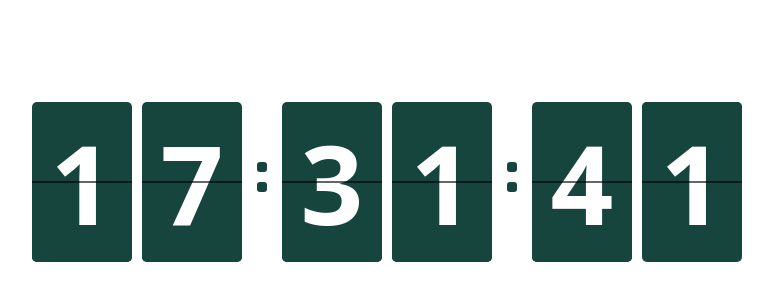
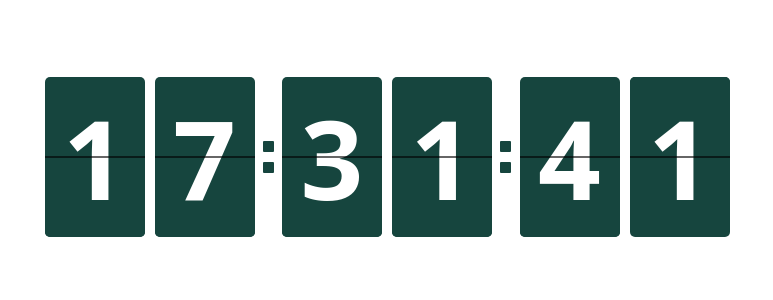
Before and after one commit to xw5/clock, a React (Vite) app: page /#/normal in a window 1280 px wide. Shown: the part 248-548 px from the top of the page, without its empty margins (253-1026 px from the left). Built offline with nearby package versions, Linux system fonts and the light colour scheme.

Commit message:
feat:翻牌时钟优化

```diff
--- a/package.json
+++ b/package.json
@@ -21,7 +21,8 @@
     "@electron-toolkit/preload": "^3.0.0",
     "@electron-toolkit/utils": "^3.0.0",
     "electron-updater": "^6.1.7",
-    "react-router-dom": "^6.22.3"
+    "react-router-dom": "^6.22.3",
+    "zustand": "^4.5.2"
   },
   "devDependencies": {
     "@electron-toolkit/eslint-config": "^1.0.2",
--- a/src/renderer/src/App.jsx
+++ b/src/renderer/src/App.jsx
@@ -1,4 +1,4 @@
-import Versions from './components/Versions'
+// import Versions from './components/Versions'
 import { useEffect } from 'react';
 import { HashRouter, Routes, Route } from "react-router-dom";
 import Normal from './pages/Normal/Normal.jsx';
@@ -6,7 +6,7 @@ import Options from './pages/Options/Options.jsx';
 import heartbeat from '@renderer/utils/heartbeat';
 
 function App() {
-  const ipcHandle = () => window.electron.ipcRenderer.send('ping')
+  // const ipcHandle = () => window.electron.ipcRenderer.send('ping')
   useEffect(() => {
     heartbeat.start();
     return () => {
--- a/src/renderer/src/assets/main.css
+++ b/src/renderer/src/assets/main.css
@@ -1 +1,9 @@
 @import './base.css';
+.drag{
+  user-select: none;
+  -webkit-app-region: drag;
+}
+.no-drag{
+  user-select: text;
+  -webkit-app-region: no-drag;
+}
--- a/src/renderer/src/components/DateStr/DateStr.jsx
+++ b/src/renderer/src/components/DateStr/DateStr.jsx
@@ -1,9 +1,14 @@
 import { useState, useEffect, useRef } from 'react';
+import useGlobalStore from '@renderer/store/index.js';
 import { timestampToTime } from '@renderer/utils/common.js';
+import heartbeat from '@renderer/utils/heartbeat';
 
-function DateStr({initialValue}) {
+function DateStr({}) {
   const [dateStr, setDateStr] = useState('');
   const timer = useRef();
+  const heartIndex = useRef();
+
+  const size = useGlobalStore((state) => state.size);
 
   const countTime = () => {
     const timeStr = timestampToTime();
@@ -12,16 +17,15 @@ function DateStr({initialValue}) {
   }
 
   useEffect(() => {
-    timer.current = setInterval(()=>{
-      countTime();
-    },1000);
+    countTime();
+    heartIndex.current = heartbeat.add(countTime);
     return () => {
-      clearInterval(timer.current);
+      heartbeat.remove(heartIndex.current);
     };
   }, []);
 
 
-  return <div className="text-[rgba(255,255,255,.68)] text-[40px] w-full leading-[1.5em] text-center">{ dateStr }</div>
+  return <div className="text-[rgba(255,255,255,.68)] w-full leading-[1.5em] text-center" style={{fontSize: size / 2.5+'px'}}>{ dateStr }</div>
 }
 
 export default DateStr
--- a/src/renderer/src/components/TextRolling/TextRolling.css
+++ b/src/renderer/src/components/TextRolling/TextRolling.css
@@ -4,7 +4,7 @@
 }
 .tips-container{
   transform-style: preserve-3d;
-  transform-origin: 50% 50% -15px;
+  transform-origin: 50% 50% -1.25em;
   transition: transform .4s;
 }
 .tips0,.tips1,.tips2,.tips3{
@@ -16,7 +16,7 @@
   transform: rotateX(-90deg);
 }
 .tips2{
-  transform: translateZ(-30px) rotateX(180deg);
+  transform: translateZ(-2.5em) rotateX(180deg);
 }
 .tips3{
   top: -100%;
--- a/src/renderer/src/components/TextRolling/TextRolling.jsx
+++ b/src/renderer/src/components/TextRolling/TextRolling.jsx
@@ -1,5 +1,6 @@
 import { useState, useEffect, useRef } from 'react';
 import heartbeat from '@renderer/utils/heartbeat';
+import useGlobalStore from '@renderer/store/index.js';
 import './TextRolling.css';
 
 function TextRolling() {
@@ -9,6 +10,8 @@ function TextRolling() {
   const dirction = useRef('up');
   const heartIndex = useRef();
   const countTag= useRef(0);
+
+  const size = useGlobalStore((state) => state.size);
 
   const tipsHandle = () => {
     countTag.current += 1;
@@ -34,7 +37,7 @@ function TextRolling() {
   }, [tipsIndex]);
 
   return (
-    <div className="text-[rgba(255,255,255,.46)] text-[20px] absolute bottom-[-2em] left-0 w-full text-center leading-[1.5em] h-[1.5em] tips-wrap">
+    <div className="text-[rgba(255,255,255,.46)] w-full text-center leading-[2.5em] h-[2.5em] tips-wrap" style={{fontSize: size / 5 + 'px'}}>
       <div className="w-full h-full relative tips-container" style={{transform:`rotateX(${tipsIndex * 90}deg)`}}>
         {tipss.map((tips, index) => <p className={"w-full h-full text-center absolute top-0 left-0 "+'tips'+index} key={index}>{ tips }</p>)}
       </div>
--- a/src/renderer/src/pages/Normal/Normal.jsx
+++ b/src/renderer/src/pages/Normal/Normal.jsx
@@ -4,6 +4,7 @@ import { timestampToTime } from '@renderer/utils/common.js';
 import TextRolling from '@renderer/components/TextRolling/TextRolling.jsx';
 import DateStr from '@renderer/components/DateStr/DateStr.jsx';
 import heartbeat from '@renderer/utils/heartbeat';
+import useGlobalStore from '@renderer/store/index.js';
 import './Normal.css';
 
 function Normal({}) {
@@ -12,7 +13,11 @@ function Normal({}) {
   const [nextVal, setNextVal] = useState([0,0,0,0,0,0]);
   const [isPointAni, setIsPointAni] = useState(false);
   const [scaleSize, setScaleSize] = useState(1);
+  const size = useGlobalStore((state) => state.size);
+
   let heartIndex = useRef();
+  const clockContainer = useRef();
+  const resizeTimer = useRef();
 
   const countTime = () => {
     const timeStr = timestampToTime();
@@ -40,27 +45,46 @@ function Normal({}) {
   useEffect(() => {
     resizeFn();
     heartIndex.current = heartbeat.add(countTime);
-    window.addEventListener('resize', resizeFn, false);
+    // window.addEventListener('resize', resizeFn, false);
+    // sendSize();
     return () => {
       heartbeat.remove(heartIndex.current);
-      window.removeEventListener('resize', resizeFn, false);
+      // window.removeEventListener('resize', resizeFn, false);
     };
   }, []);
 
+  const sendSize = () => {
+    const { offsetWidth, offsetHeight } = clockContainer.current;
+    window.electron.ipcRenderer.send('resize', offsetWidth, offsetHeight);
+    console.log('---- sendSize ----:', offsetWidth, offsetHeight);
+  }
+
+  useEffect(() => {
+    clearTimeout(resizeTimer.current);
+    resizeTimer.current = setTimeout(sendSize, 300);
+  }, [size]);
+
   return (
     <div className="w-full h-screen fixed inset-0 z-50 flex flex-col justify-center items-center pointer-events-none clock-wrap">
-    <div className="clock-container relative w-[710px] flex flex-col pointer-events-auto" style={{transform: `scale(${scaleSize})`}}>
+      {/* style={{transform: `scale(${scaleSize})`}} */}
+    <div className="clock-container relative flex flex-col drag pointer-events-auto" ref={clockContainer}>
       {/* 日期 星期 */}
       <DateStr />
       {/* <div className="text-[rgba(255,255,255,.26)] text-[40px] absolute bottom-0 right-[-78px]">{ ampm }</div> */}
-      <div className="w-full flex flex-row items-center">
-        <div className={"clock-item mr-[10px]" + (nowVal[0] !== nextVal[0] ? ' active' : '')}>
+      <div className="w-full flex flex-row items-center" style={{fontSize: size * 1.1 + 'px'}}>
+        <div
+          className={"clock-item mr-[10px]" + (nowVal[0] !== nextVal[0] ? ' active' : '')}
+          style={{width: size + 'px', height: size * 1.6 + 'px', fontSize: size * 1.1 + 'px', lineHeight: size * 1.6 + 'px'}}
+        >
           <div className="clock-num up up-front">{ nowVal[0] }</div>
           <div className="clock-num down down-front">{ nowVal[0] }</div>
           <div className="clock-num up up-back">{ nextVal[0] }</div>
           <div className="clock-num down down-back">{ nextVal[0] }</div>
         </div>
-        <div className={"clock-item" + (nowVal[1] !== nextVal[1] ? ' active' : '')}>
+        <div
+          className={"clock-item" + (nowVal[1] !== nextVal[1] ? ' active' : '')}
+          style={{width: size + 'px', height: size * 1.6 + 'px', fontSize: size * 1.1 + 'px', lineHeight: size * 1.6 + 'px'}}
+        >
           <div className="clock-num up up-front">{ nowVal[1] }</div>
           <div className="clock-num down down-front">{ nowVal[1] }</div>
           <div className="clock-num up up-back">{ nextVal[1] }</div>
@@ -70,13 +94,19 @@ function Normal({}) {
           <span className="separate-item"></span>
           <span className="separate-item"></span>
         </div>
-        <div className={"clock-item mr-[10px]" + (nowVal[2] !== nextVal[2] ? ' active' : '')}>
+        <div
+          className={"clock-item mr-[10px]" + (nowVal[2] !== nextVal[2] ? ' active' : '')}
+          style={{width: size + 'px', height: size * 1.6 + 'px', fontSize: size * 1.1 + 'px', lineHeight: size * 1.6 + 'px'}}
+        >
           <div className="clock-num up up-front">{ nowVal[2] }</div>
           <div className="clock-num down down-front">{ nowVal[2] }</div>
           <div className="clock-num up up-back">{ nextVal[2] }</div>
           <div className="clock-num down down-back">{ nextVal[2] }</div>
         </div>
-        <div className={"clock-item" + (nowVal[3] !== nextVal[3] ? ' active' : '')}>
+        <div
+          className={"clock-item" + (nowVal[3] !== nextVal[3] ? ' active' : '')}
+          style={{width: size + 'px', height: size * 1.6 + 'px', fontSize: size * 1.1 + 'px', lineHeight: size * 1.6 + 'px'}}
+        >
           <div className="clock-num up up-front">{ nowVal[3] }</div>
           <div className="clock-num down down-front">{ nowVal[3] }</div>
           <div className="clock-num up up-back">{ nextVal[3] }</div>
@@ -86,13 +116,19 @@ function Normal({}) {
           <span className="separate-item"></span>
           <span className="separate-item"></span>
         </div>
-        <div className={"clock-item mr-[10px]" + (nowVal[4] !== nextVal[4] ? ' active' : '')}>
+        <div
+          className={"clock-item mr-[10px]" + (nowVal[4] !== nextVal[4] ? ' active' : '')}
+          style={{width: size + 'px', height: size * 1.6 + 'px', fontSize: size * 1.1 + 'px', lineHeight: size * 1.6 + 'px'}}
+        >
           <div className="clock-num up up-front">{ nowVal[4] }</div>
           <div className="clock-num down down-front">{ nowVal[4] }</div>
           <div className="clock-num up up-back">{ nextVal[4] }</div>
           <div className="clock-num down down-back">{ nextVal[4] }</div>
         </div>
-        <div className={"clock-item" + (nowVal[5] !== nextVal[5] ? ' active' : '')}>
+        <div
+          className={"clock-item" + (nowVal[5] !== nextVal[5] ? ' active' : '')}
+          style={{width: size + 'px', height: size * 1.6 + 'px', fontSize: size * 1.1 + 'px', lineHeight: size * 1.6 + 'px'}}
+        >
           <div className="clock-num up up-front">{ nowVal[5] }</div>
           <div className="clock-num down down-front">{ nowVal[5] }</div>
           <div className="clock-num up up-back">{ nextVal[5] }</div>
--- a/src/renderer/src/pages/Normal/normal.css
+++ b/src/renderer/src/pages/Normal/normal.css
@@ -3,14 +3,10 @@
   backdrop-filter: blur(8px);
   transition: opacity 0.3s; */
 }
-.clock-container{
-  user-select: none;
-  -webkit-app-region: drag;
-}
 .clock-item{
   position: relative;
-  width: 100px;
-  height: 160px;
+  /* width: 100px;
+  height: 160px; */
   perspective: 600px;
   /* transform-style: preserve-3d; */
 }
@@ -36,7 +32,7 @@
   text-align: center;
   /* display: flex;
   justify-content: center; */
-  font-size: 110px;
+  /* font-size: 110px; */
   font-weight: bold;
   color: #fff;
   backface-visibility: hidden;
@@ -45,7 +41,7 @@
 }
 
 .up{
-  line-height: 160px;
+  /* line-height: 160px; */
   top:0;
   left:0;
   border-radius: 5px 5px 0 0;
@@ -80,7 +76,8 @@
   flex-direction: column;
   justify-content: center;
   align-items: center;
-  width: 40px;
+  width: .25em;
+  /* width: calc(var(--size) * .4); */
 }
 @keyframes clockPoint {
   0% {
@@ -91,11 +88,13 @@
   }
 }
 .separate-item{
-  width: 10px;
-  height: 10px;
+  width: .1em;
+  height: .1em;
+  border-radius: 1px;
+  background-color: rgb(22, 69, 62);
+}
+.separate-item:nth-of-type(1) {
   margin-bottom: 10px;
-  border-radius: 3px;
-  background-color: rgb(22, 69, 62);
 }
 .separate.active .separate-item{
   animation: clockPoint .4s linear 0s 1;
@@ -108,35 +107,3 @@
     transform: rotateX(360deg);
   }
 } */
-.tips-wrap{
-  perspective: 400px;
-  /* animation: tipsani 4s steps(4) 0s infinite; */
-}
-.tips-container{
-  transform-style: preserve-3d;
-  transform-origin: 50% 50% -15px;
-  transition: transform .4s;
-}
-.tips0,.tips1,.tips2,.tips3{
-  backface-visibility: hidden;
-}
-.tips1{
-  top: 100%;
-  transform-origin: center top;
-  transform: rotateX(-90deg);
-}
-.tips2{
-  transform: translateZ(-30px) rotateX(180deg);
-}
-.tips3{
-  top: -100%;
-  transform-origin: center bottom;
-  transform: rotateX(90deg);
-}
-.close{
-  font-size: 32px;
-  transition: transform .5s;
-}
-.close:hover{
-  transform: rotateZ(180deg);
-}
--- /dev/null
+++ b/src/renderer/src/store/index.js
@@ -0,0 +1,8 @@
+import { create } from "zustand";
+
+const useGlobalStore = create((set) => ({
+  size: 100,
+  changeSize: (val) => set((state) => ({ bears: val })),
+}));
+
+export default useGlobalStore;
```
Also changed, not shown: src/main/index.js (+13 -3 lines), src/renderer/src/utils/heartbeat.js (+8 -1 lines), 1 other file (tests, documents, lock files or other folders).
